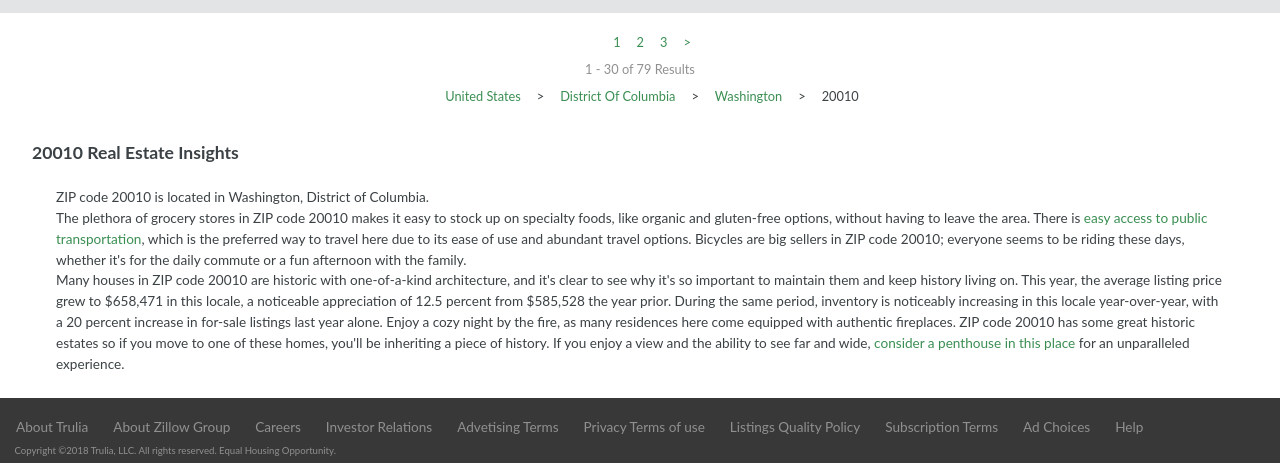
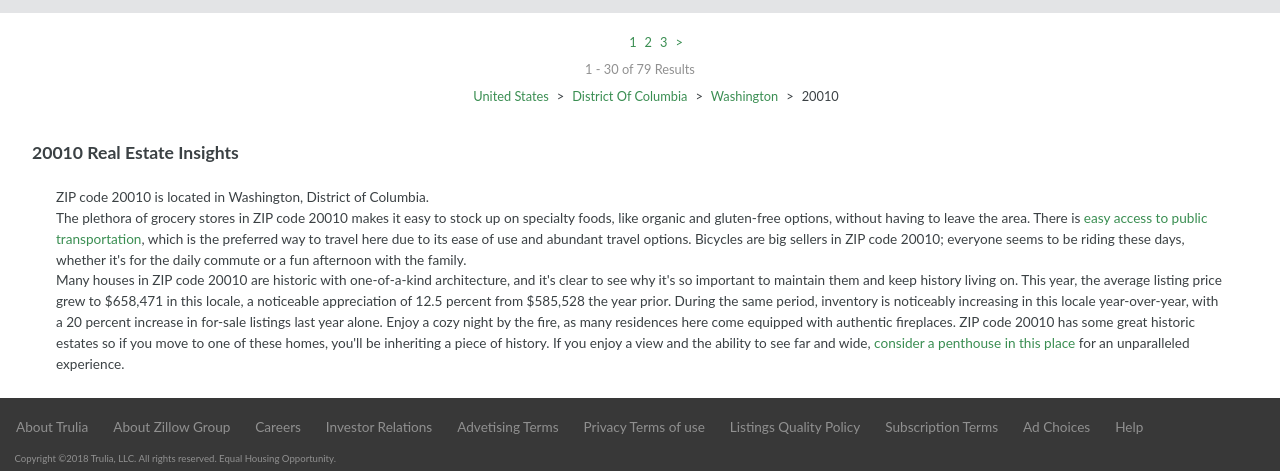
Before and after one commit to karra-ormsby/trulia-homework, a plain HTML site: page index.html in a window 1280 px wide. Shown: the part 1331-1802 px from the top of the page. Drawn offline with Linux system fonts and the light colour scheme; a web font is replaced by a local one.

Commit message:
fixing sizing on .search-parameters so it will fit on smaller screens. Adjusting links in footer so it looks better on smaller screens

```diff
--- a/style.css
+++ b/style.css
@@ -248,7 +248,7 @@ ul {
 }
 
 .search-parameters li {
-    padding-right: 1rem;
+    padding-right: 0.5rem;
 }
 
 .search-parameters li a {
@@ -296,6 +296,11 @@ footer {
     padding: 1rem 0.5rem 0 0.5rem;
 }
 
+#footer-nav {
+    display: grid;
+    grid-template-columns: repeat(5, 1fr);
+}
+
 #footer-nav a {
     color: var(--Gray);
     font-size: 0.85rem;
@@ -305,7 +310,7 @@ footer {
 #copyright {
     color: var(--Gray);
     font-size: 0.6rem;
-    padding-left: 0.4rem;
+    padding: 0.5rem 0 0 0.4rem;
 }
 
 /********************Media Queries for Responsivess for Different Screen Sizes********************/
@@ -328,6 +333,10 @@ footer {
     .house-image {
         height: 15rem;
     }
+
+    #footer-nav {
+        grid-template-columns: repeat(10, 1fr);
+    }
 }
 
 /*For Small Desktops*/
@@ -348,4 +357,8 @@ footer {
     .house-image {
         height: 10rem;
     }
+
+    #footer-nav {
+        display: inline;
+    }
 }
```
